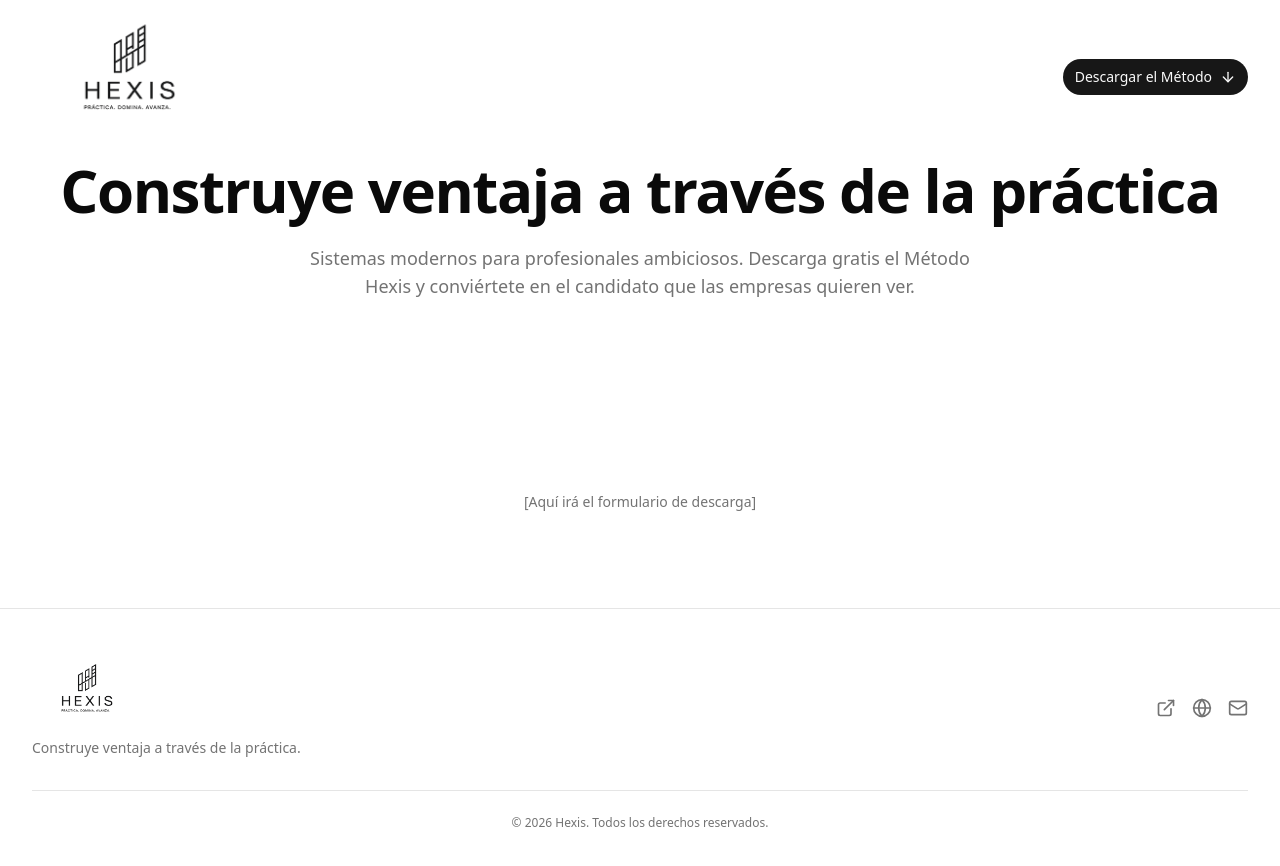
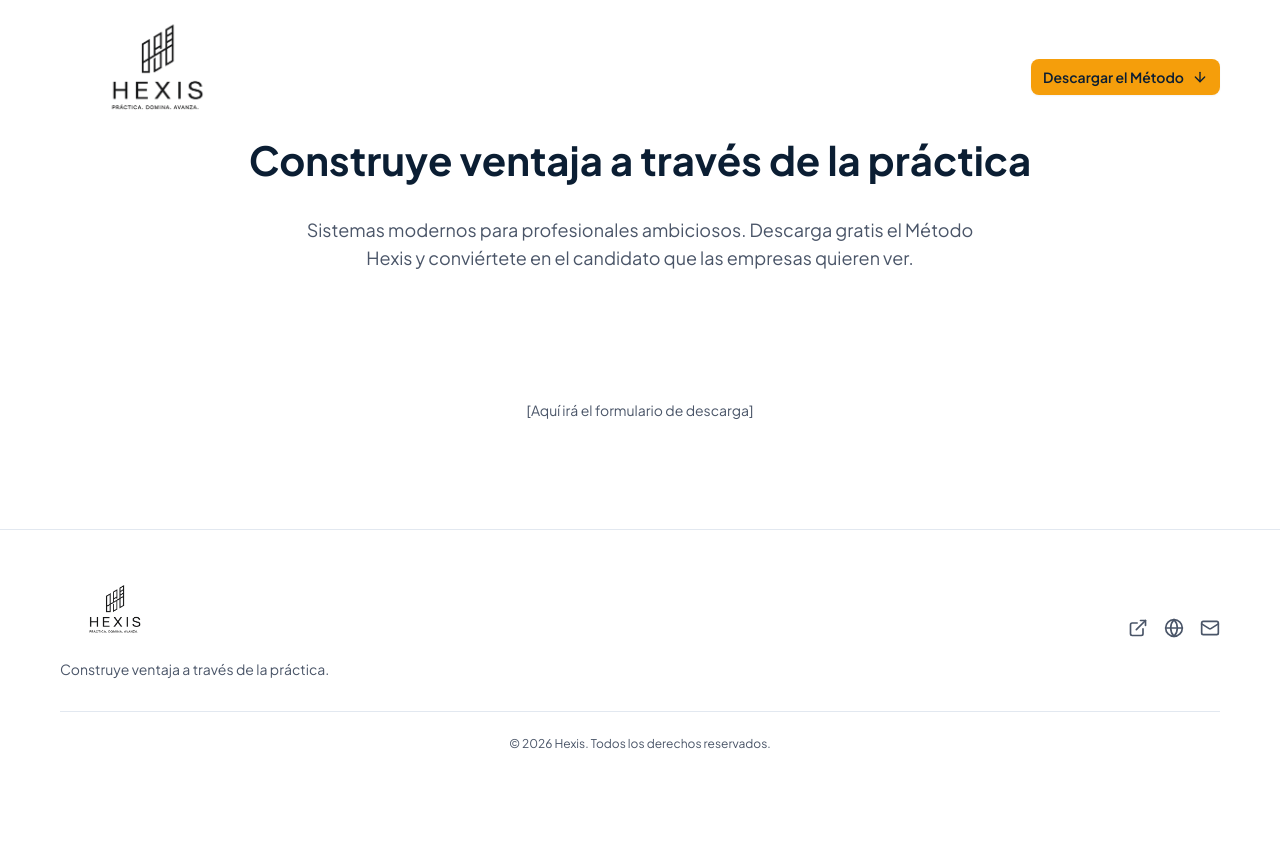
Before and after one commit to theghost1980/hexis, a Next.js app in the folder hexis-landing/: page / in a window 1280 px wide. Shown: the top 866 px of the page. After the commit the page ends 800 px from the top, so only its background shows below. Built offline with nearby package versions, Linux system fonts and the light colour scheme.

Commit message:
dev: added style-bible for landing as LIGHT version of PDF book

```diff
--- a/hexis-landing/src/app/globals.css
+++ b/hexis-landing/src/app/globals.css
@@ -4,56 +4,60 @@
 
 @layer base {
   :root {
-    --background: 0 0% 100%;
-    --foreground: 0 0% 3.9%;
-    --card: 0 0% 100%;
-    --card-foreground: 0 0% 3.9%;
-    --popover: 0 0% 100%;
-    --popover-foreground: 0 0% 3.9%;
-    --primary: 0 0% 9%;
-    --primary-foreground: 0 0% 98%;
-    --secondary: 0 0% 96.1%;
-    --secondary-foreground: 0 0% 9%;
-    --muted: 0 0% 96.1%;
-    --muted-foreground: 0 0% 45.1%;
-    --accent: 0 0% 96.1%;
-    --accent-foreground: 0 0% 9%;
+    --background: #FFFFFF;
+    --foreground: #1A1A1A;
+    --card: #F8F9FA;
+    --card-foreground: #1A1A1A;
+    --popover: #FFFFFF;
+    --popover-foreground: #1A1A1A;
+    --primary: #2563EB;
+    --primary-foreground: #FFFFFF;
+    --secondary: #F8F9FA;
+    --secondary-foreground: #0B1E33;
+    --muted: #F8F9FA;
+    --muted-foreground: #4A5568;
+    --accent: #F59E0B;
+    --accent-foreground: #0B1E33;
     --destructive: 0 84.2% 60.2%;
     --destructive-foreground: 0 0% 98%;
-    --border: 0 0% 89.8%;
-    --input: 0 0% 89.8%;
-    --ring: 0 0% 3.9%;
+    --border: #E2E8F0;
+    --input: #E2E8F0;
+    --ring: #2563EB;
     --radius: 0.5rem;
+    --success: #059669;
   }
 
-  .dark {
-    --background: 0 0% 3.9%;
-    --foreground: 0 0% 98%;
-    --card: 0 0% 3.9%;
-    --card-foreground: 0 0% 98%;
-    --popover: 0 0% 3.9%;
-    --popover-foreground: 0 0% 98%;
-    --primary: 0 0% 98%;
-    --primary-foreground: 0 0% 9%;
-    --secondary: 0 0% 14.9%;
-    --secondary-foreground: 0 0% 98%;
-    --muted: 0 0% 14.9%;
-    --muted-foreground: 0 0% 63.9%;
-    --accent: 0 0% 14.9%;
-    --accent-foreground: 0 0% 98%;
-    --destructive: 0 62.8% 30.6%;
-    --destructive-foreground: 0 0% 98%;
-    --border: 0 0% 14.9%;
-    --input: 0 0% 14.9%;
-    --ring: 0 0% 83.1%;
-  }
-}
-
-@layer base {
   * {
     @apply border-border;
   }
+
   body {
-    @apply bg-background text-foreground;
+    @apply bg-background text-foreground font-sans;
+    font-size: 16px;
+    line-height: 1.6;
+  }
+
+  h1 {
+    @apply text-[2.5rem] font-bold text-[#0B1E33];
+  }
+
+  h2 {
+    @apply text-[1.8rem] font-semibold text-[#0B1E33];
+  }
+
+  h3 {
+    @apply text-[1.3rem] font-semibold text-[#0B1E33];
+  }
+
+  h4 {
+    @apply text-base font-semibold text-[#2563EB];
+  }
+
+  a {
+    @apply font-medium text-[#2563EB] no-underline hover:underline;
+  }
+
+  code {
+    @apply rounded bg-[#F1F5F9] px-[6px] py-[2px] text-sm text-[#1A1A1A] font-mono;
   }
 }
--- a/hexis-landing/src/app/layout.tsx
+++ b/hexis-landing/src/app/layout.tsx
@@ -1,16 +1,17 @@
 import type { Metadata } from "next";
-import localFont from "next/font/local";
+import { Plus_Jakarta_Sans, JetBrains_Mono } from "next/font/google";
 import "./globals.css";
 
-const geistSans = localFont({
-  src: "./fonts/GeistVF.woff",
-  variable: "--font-geist-sans",
-  weight: "100 900",
+const plusJakartaSans = Plus_Jakarta_Sans({
+  subsets: ["latin"],
+  variable: "--font-plus-jakarta-sans",
+  weight: ["300", "400", "500", "600", "700"],
 });
-const geistMono = localFont({
-  src: "./fonts/GeistMonoVF.woff",
-  variable: "--font-geist-mono",
-  weight: "100 900",
+
+const jetbrainsMono = JetBrains_Mono({
+  subsets: ["latin"],
+  variable: "--font-jetbrains-mono",
+  weight: ["400", "500"],
 });
 
 export const metadata: Metadata = {
@@ -30,7 +31,7 @@ export default function RootLayout({
   return (
     <html lang="es">
       <body
-        className={`${geistSans.variable} ${geistMono.variable} antialiased`}
+        className={`${plusJakartaSans.variable} ${jetbrainsMono.variable} font-sans antialiased`}
       >
         {children}
       </body>
--- a/hexis-landing/src/app/page.tsx
+++ b/hexis-landing/src/app/page.tsx
@@ -6,8 +6,8 @@ export default function Home() {
     <div className="flex min-h-screen flex-col">
       <Navbar />
       <main className="flex-1 pt-16">
-        <section className="mx-auto max-w-7xl px-4 py-24 text-center sm:px-6 lg:px-8">
-          <h1 className="text-4xl font-bold tracking-tight sm:text-5xl md:text-6xl">
+        <section className="mx-auto max-w-container px-5 py-16 sm:py-16 text-center">
+          <h1>
             Construye ventaja a través de la práctica
           </h1>
           <p className="mx-auto mt-6 max-w-2xl text-lg text-muted-foreground">
@@ -16,7 +16,7 @@ export default function Home() {
           </p>
         </section>
 
-        <section id="cta-form" className="mx-auto max-w-xl px-4 py-24 sm:px-6">
+        <section id="cta-form" className="mx-auto max-w-xl px-5 py-16 sm:py-16">
           <p className="text-center text-sm text-muted-foreground">
             [Aquí irá el formulario de descarga]
           </p>
--- a/hexis-landing/src/components/footer.tsx
+++ b/hexis-landing/src/components/footer.tsx
@@ -5,7 +5,7 @@ import { ExternalLink, Globe, Mail } from "lucide-react"
 export function Footer() {
   return (
     <footer className="border-t">
-      <div className="mx-auto max-w-7xl px-4 py-12 sm:px-6 lg:px-8">
+      <div className="mx-auto max-w-container px-5 py-12">
         <div className="flex flex-col items-center gap-6 sm:flex-row sm:justify-between">
           <div className="flex flex-col items-center gap-2 sm:items-start">
             <Link href="/">
--- a/hexis-landing/src/components/navbar.tsx
+++ b/hexis-landing/src/components/navbar.tsx
@@ -23,7 +23,7 @@ export function Navbar() {
           : "bg-transparent"
       }`}
     >
-      <div className="mx-auto flex max-w-7xl items-center justify-between px-4 py-3 sm:px-6 lg:px-8">
+      <div className="mx-auto flex max-w-container items-center justify-between px-5 py-3">
         <Link href="/" className="flex items-center gap-2">
           <Image
             src="/logos/hexis-logo-black-font-ES.png"
@@ -36,9 +36,9 @@ export function Navbar() {
         </Link>
 
         <Button
-          variant="default"
+          variant="cta"
           size="sm"
-          className="gap-2 rounded-full"
+          className="gap-2 rounded-lg"
           onClick={() =>
             document.getElementById("cta-form")?.scrollIntoView({ behavior: "smooth" })
           }
--- a/hexis-landing/src/components/ui/button.tsx
+++ b/hexis-landing/src/components/ui/button.tsx
@@ -5,11 +5,12 @@ import { cva, type VariantProps } from "class-variance-authority"
 import { cn } from "@/lib/utils"
 
 const buttonVariants = cva(
-  "inline-flex items-center justify-center whitespace-nowrap rounded-md text-sm font-medium ring-offset-background transition-colors focus-visible:outline-none focus-visible:ring-2 focus-visible:ring-ring focus-visible:ring-offset-2 disabled:pointer-events-none disabled:opacity-50",
+  "inline-flex items-center justify-center whitespace-nowrap rounded-md text-sm font-medium ring-offset-background transition-all duration-200 focus-visible:outline-none focus-visible:ring-2 focus-visible:ring-ring focus-visible:ring-offset-2 disabled:pointer-events-none disabled:opacity-50",
   {
     variants: {
       variant: {
-        default: "bg-primary text-primary-foreground hover:bg-primary/90",
+        default:
+          "bg-primary text-primary-foreground hover:bg-primary/90",
         destructive:
           "bg-destructive text-destructive-foreground hover:bg-destructive/90",
         outline:
@@ -18,6 +19,10 @@ const buttonVariants = cva(
           "bg-secondary text-secondary-foreground hover:bg-secondary/80",
         ghost: "hover:bg-accent hover:text-accent-foreground",
         link: "text-primary underline-offset-4 hover:underline",
+        cta:
+          "bg-[#F59E0B] text-[#0B1E33] font-semibold shadow-sm hover:bg-[#D97706]",
+        "outline-blue":
+          "border-2 border-[#2563EB] text-[#2563EB] font-semibold bg-transparent hover:bg-[#EFF6FF]",
       },
       size: {
         default: "h-10 px-4 py-2",
--- /dev/null
+++ b/hexis-landing/src/components/ui/callout.tsx
@@ -0,0 +1,26 @@
+import * as React from "react"
+
+import { cn } from "@/lib/utils"
+
+interface CalloutProps extends React.HTMLAttributes<HTMLDivElement> {
+  icon?: React.ReactNode
+}
+
+const Callout = React.forwardRef<HTMLDivElement, CalloutProps>(
+  ({ className, children, icon, ...props }, ref) => (
+    <div
+      ref={ref}
+      className={cn(
+        "border-l-4 border-[#2563EB] bg-[#F0F4FF] p-5 text-[#1A1A1A]",
+        className
+      )}
+      {...props}
+    >
+      {icon && <div className="mb-2">{icon}</div>}
+      {children}
+    </div>
+  )
+)
+Callout.displayName = "Callout"
+
+export { Callout }
--- /dev/null
+++ b/hexis-landing/src/components/ui/card.tsx
@@ -0,0 +1,76 @@
+import * as React from "react"
+
+import { cn } from "@/lib/utils"
+
+const Card = React.forwardRef<
+  HTMLDivElement,
+  React.HTMLAttributes<HTMLDivElement>
+>(({ className, ...props }, ref) => (
+  <div
+    ref={ref}
+    className={cn(
+      "rounded-xl border bg-[#F8F9FA] p-6 shadow-[0_4px_6px_-1px_rgba(0,0,0,0.05)]",
+      className
+    )}
+    {...props}
+  />
+))
+Card.displayName = "Card"
+
+const CardHeader = React.forwardRef<
+  HTMLDivElement,
+  React.HTMLAttributes<HTMLDivElement>
+>(({ className, ...props }, ref) => (
+  <div
+    ref={ref}
+    className={cn("flex flex-col space-y-1.5", className)}
+    {...props}
+  />
+))
+CardHeader.displayName = "CardHeader"
+
+const CardTitle = React.forwardRef<
+  HTMLParagraphElement,
+  React.HTMLAttributes<HTMLHeadingElement>
+>(({ className, ...props }, ref) => (
+  <h3
+    ref={ref}
+    className={cn("font-semibold leading-none tracking-tight", className)}
+    {...props}
+  />
+))
+CardTitle.displayName = "CardTitle"
+
+const CardDescription = React.forwardRef<
+  HTMLParagraphElement,
+  React.HTMLAttributes<HTMLParagraphElement>
+>(({ className, ...props }, ref) => (
+  <p
+    ref={ref}
+    className={cn("text-sm text-[#4A5568]", className)}
+    {...props}
+  />
+))
+CardDescription.displayName = "CardDescription"
+
+const CardContent = React.forwardRef<
+  HTMLDivElement,
+  React.HTMLAttributes<HTMLDivElement>
+>(({ className, ...props }, ref) => (
+  <div ref={ref} className={cn("pt-4", className)} {...props} />
+))
+CardContent.displayName = "CardContent"
+
+const CardFooter = React.forwardRef<
+  HTMLDivElement,
+  React.HTMLAttributes<HTMLDivElement>
+>(({ className, ...props }, ref) => (
+  <div
+    ref={ref}
+    className={cn("flex items-center pt-4", className)}
+    {...props}
+  />
+))
+CardFooter.displayName = "CardFooter"
+
+export { Card, CardHeader, CardFooter, CardTitle, CardDescription, CardContent }
--- a/hexis-landing/tailwind.config.ts
+++ b/hexis-landing/tailwind.config.ts
@@ -8,39 +8,44 @@ const config: Config = {
   ],
   theme: {
     extend: {
+      fontFamily: {
+        sans: ["var(--font-plus-jakarta-sans)", "sans-serif"],
+        mono: ["var(--font-jetbrains-mono)", "monospace"],
+      },
       colors: {
-        border: "hsl(var(--border))",
-        input: "hsl(var(--input))",
-        ring: "hsl(var(--ring))",
-        background: "hsl(var(--background))",
-        foreground: "hsl(var(--foreground))",
+        border: "var(--border)",
+        input: "var(--input)",
+        ring: "var(--ring)",
+        background: "var(--background)",
+        foreground: "var(--foreground)",
+        success: "var(--success)",
         primary: {
-          DEFAULT: "hsl(var(--primary))",
-          foreground: "hsl(var(--primary-foreground))",
+          DEFAULT: "var(--primary)",
+          foreground: "var(--primary-foreground)",
         },
         secondary: {
-          DEFAULT: "hsl(var(--secondary))",
-          foreground: "hsl(var(--secondary-foreground))",
+          DEFAULT: "var(--secondary)",
+          foreground: "var(--secondary-foreground)",
         },
         destructive: {
           DEFAULT: "hsl(var(--destructive))",
           foreground: "hsl(var(--destructive-foreground))",
         },
         muted: {
-          DEFAULT: "hsl(var(--muted))",
-          foreground: "hsl(var(--muted-foreground))",
+          DEFAULT: "var(--muted)",
+          foreground: "var(--muted-foreground)",
         },
         accent: {
-          DEFAULT: "hsl(var(--accent))",
-          foreground: "hsl(var(--accent-foreground))",
+          DEFAULT: "var(--accent)",
+          foreground: "var(--accent-foreground)",
         },
         popover: {
-          DEFAULT: "hsl(var(--popover))",
-          foreground: "hsl(var(--popover-foreground))",
+          DEFAULT: "var(--popover)",
+          foreground: "var(--popover-foreground)",
         },
         card: {
-          DEFAULT: "hsl(var(--card))",
-          foreground: "hsl(var(--card-foreground))",
+          DEFAULT: "var(--card)",
+          foreground: "var(--card-foreground)",
         },
       },
       borderRadius: {
@@ -48,6 +53,9 @@ const config: Config = {
         md: "calc(var(--radius) - 2px)",
         sm: "calc(var(--radius) - 4px)",
       },
+      maxWidth: {
+        container: "1200px",
+      },
     },
   },
   plugins: [require("tailwindcss-animate")],
```
Also changed, not shown: 2 other files (tests, documents, lock files or other folders).
